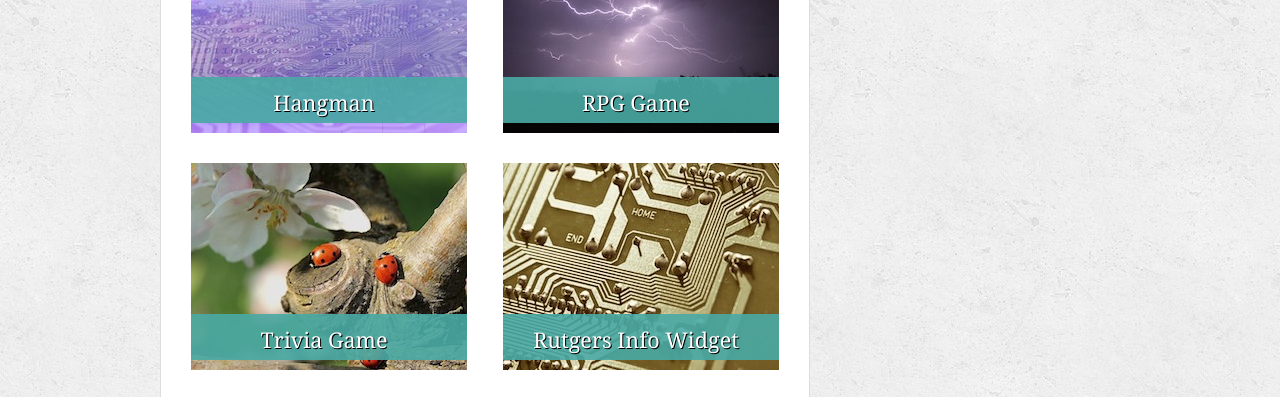
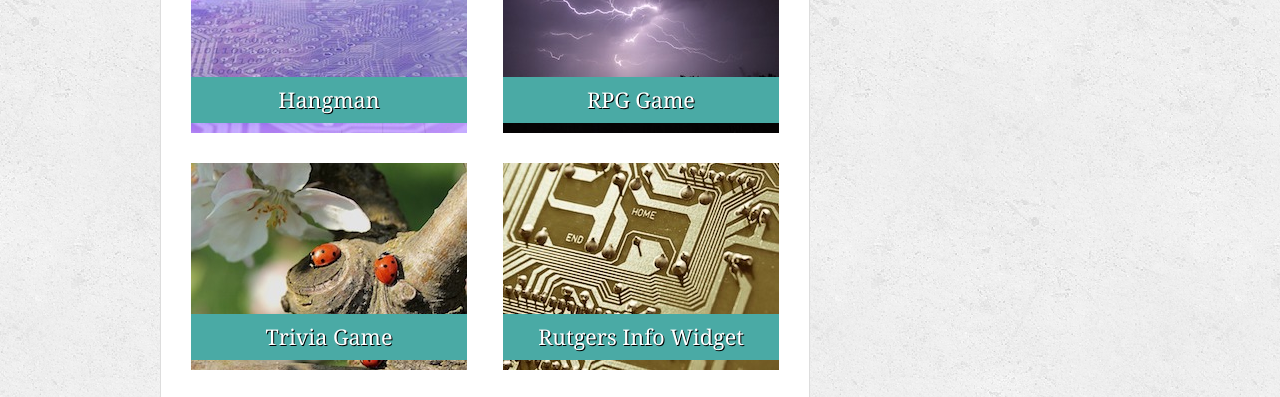
Before and after one commit to mattcarpowich1/Responsive-Portfolio, a plain HTML site: page portfolio.html in a window 1280 px wide. Shown: the part 336-733 px from the top of the page. Drawn offline with Linux system fonts and the light colour scheme.

Commit message:
minor changes

```diff
--- a/assets/css/style.css
+++ b/assets/css/style.css
@@ -230,7 +230,7 @@ section {
 }
 
 .project-title {
-	background-color: rgba(74, 170, 165, .9);
+	background-color: rgba(74, 170, 165, 1);
 	text-shadow: 1px 1px #000;
 	position: absolute;
 	display: flex;
@@ -247,7 +247,10 @@ section {
 	font-size: 1.2em;
 }
 
-.project-title p {
+.project-title div {
+	/*position: absolute;*/
+	/*top: 50%;*/
+	text-align: center;
 	padding: 0;
 	margin: 0;
 }
@@ -381,7 +384,7 @@ footer p {
 		}
 
 		.project-title {
-			background-color: rgba(74, 170, 165, .9);
+			/*background-color: rgba(74, 170, 165, .9);*/
 			text-shadow: 1px 1px #000;
 			position: absolute;
 			top: 73%;
@@ -484,7 +487,7 @@ footer p {
 		}
 
 		.project-title {
-			background-color: rgba(74, 170, 165, .9);
+			/*background-color: rgba(74, 170, 165, .9);*/
 			text-shadow: 1px 1px #000;
 			position: absolute;
 			display: flex;
@@ -655,7 +658,7 @@ footer p {
 		}
 
 		.project-title {
-			background-color: rgba(74, 170, 165, .9);
+			/*background-color: rgba(74, 170, 165, .9);*/
 			text-shadow: 1px 1px #000;
 			position: absolute;
 			top: 78%;
--- a/portfolio.html
+++ b/portfolio.html
@@ -39,13 +39,13 @@
             <div class="portfolio-image">
               <img src="assets/images/tech2.jpg" alt="technology">
               <div class="project-title">
-                <p>Hangman</p>
+                <div>Hangman</div>
               </div>
             </div>
             <div class="portfolio-image">
               <img src="assets/images/lightning.jpg" alt="lightning">
               <div class="project-title">
-                <p>RPG Game</p>
+                <div>RPG Game</div>
               </div>
             </div>
           </div>
@@ -53,13 +53,13 @@
             <div class="portfolio-image">
               <img src="assets/images/ladybugs.jpg" alt="ladybugs">
               <div class="project-title">
-                <p>Trivia Game</p>
+                <div>Trivia Game</div>
               </div>
             </div>
             <div class="portfolio-image">
               <img src="assets/images/board.jpg" alt="circuit board">
               <div class="project-title">
-                <p>Rutgers Info Widget</p>
+                <div>Rutgers Info Widget</div>
               </div>
             </div>
           </div>
@@ -67,7 +67,7 @@
             <div class="portfolio-image">
               <img src="assets/images/vr.jpg" alt="virtual reality">
               <div class="project-title">
-                <p>Rock Paper Scissors</p>
+                <div>Rock Paper Scissors</div>
               </div>
             </div>
           </div>
```
